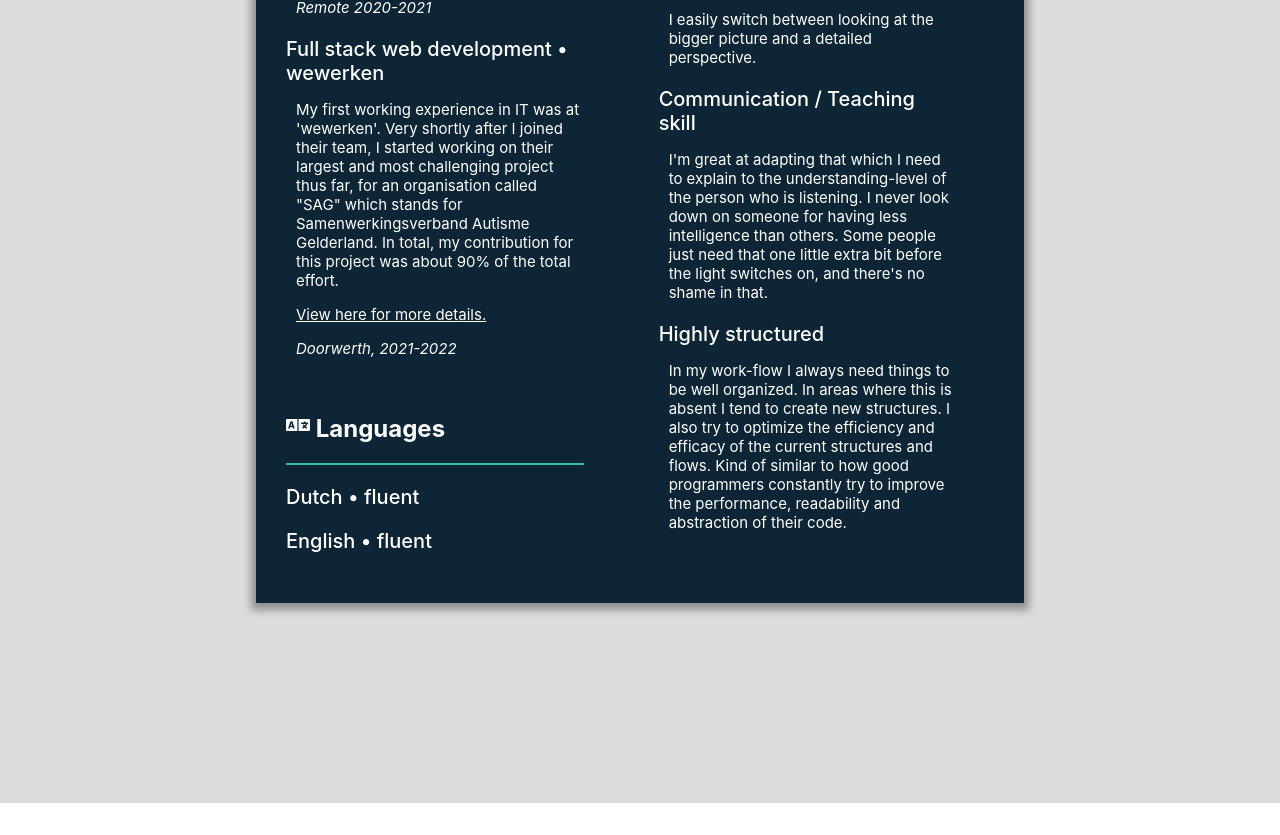
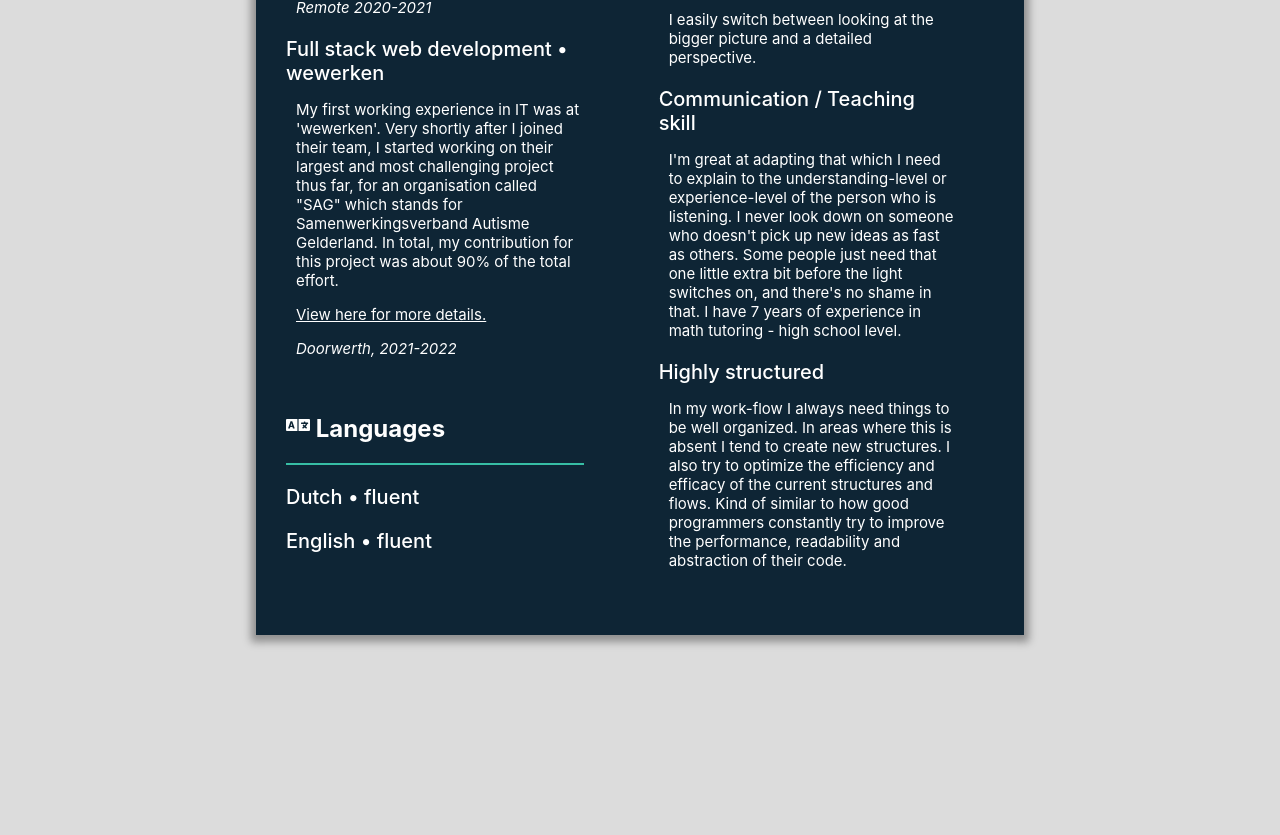
Before and after one commit to colinstringer/portfolio, a React (Create React App) app: page /resume in a window 1280 px wide. Shown: the part 1881-2716 px from the top of the page. Before the commit the page ends 2684 px from the top, so only its background shows below. Built offline with nearby package versions, Linux system fonts and the light colour scheme.

Commit message:
communication paragraph now more pc

```diff
--- a/src/pages/Resume/index.js
+++ b/src/pages/Resume/index.js
@@ -171,10 +171,13 @@ function resume() {
             <h3>Communication / Teaching skill</h3>
             <p>
               I'm great at adapting that which I need to explain to the
-              understanding-level of the person who is listening. I never look
-              down on someone for having less intelligence than others. Some
-              people just need that one little extra bit before the light
-              switches on, and there's no shame in that.
+              understanding-level or experience-level of the person who is
+              listening. I never look down on someone who doesn't pick up new
+              ideas as fast as others. Some people just need that one little
+              extra bit before the light switches on, and there's no shame in
+              that.
+
+              I have 7 years of experience in math tutoring - high school level.
             </p>
             <h3>Highly structured</h3>
             <p>
```
